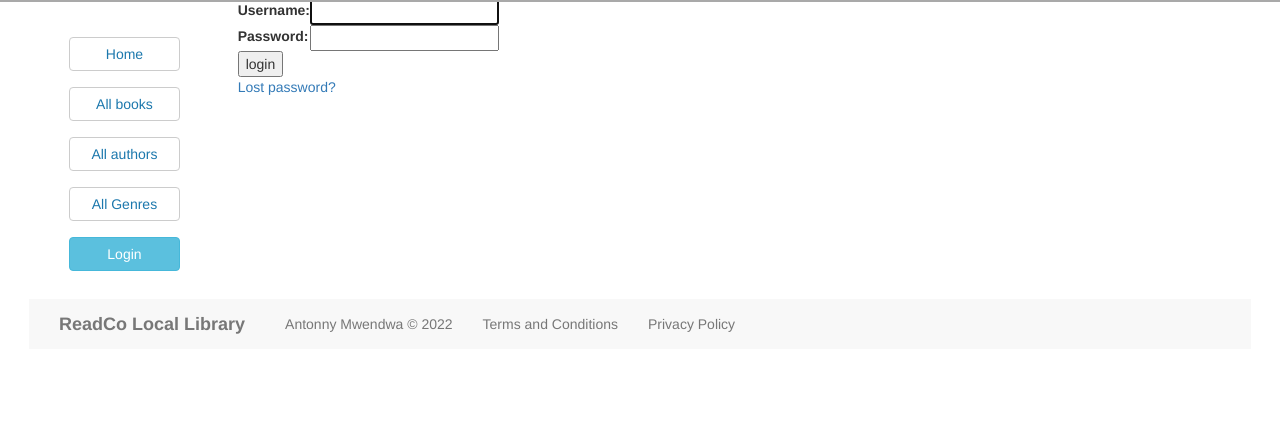
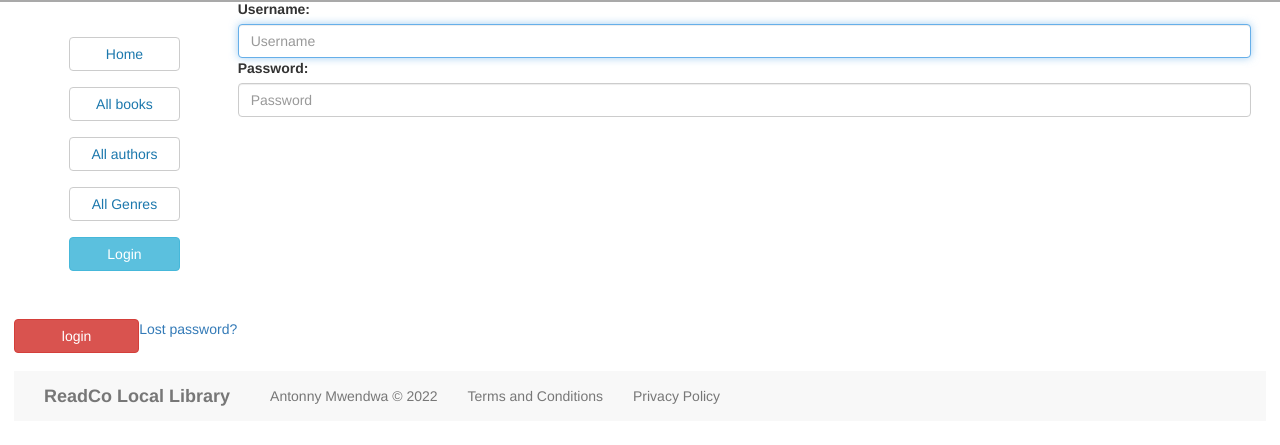
Before and after one commit to AntoMw/Locallibrary, a Django app: page /accounts/login/ in a window 1280 px wide. Shown: the part 101-546 px from the top of the page. Run offline with Django 4.2, Linux system fonts and the light colour scheme; some libraries are stand-ins or nearby versions.

Commit message:
Module 7:
Styled login.html, updated Css

```diff
--- a/catalog/static/css/styles.css
+++ b/catalog/static/css/styles.css
@@ -27,3 +27,11 @@ ul.nav{
     font-size: 1.2em;
     margin-left: 0px;
 }
+
+.input-spacing{
+    margin:10px;
+}
+
+p.lost-password-btn{
+    margin-top:30px;
+}
--- a/catalog/templates/registration/login.html
+++ b/catalog/templates/registration/login.html
@@ -17,21 +17,23 @@
 
   <form method="post" action="{% url 'login' %}">
     {% csrf_token %}
-    <table>
-      <tr>
-        <td>{{ form.username.label_tag }}</td>
-        <td>{{ form.username }}</td>
-      </tr>
-      <tr>
-        <td>{{ form.password.label_tag }}</td>
-        <td>{{ form.password }}</td>
-      </tr>
-    </table>
-    <input type="submit" value="login" />
+    <div class="form-label-group">
+        <label for="inputuser">Username: </label>
+        <input type="username" id="inputuser" name="username" class="form-control" placeholder="Username" required autofocus>
+
+    </div>
+
+      <div class="form-label-group">
+          <label for="inputPassword">Password:</label>
+          <input type="password" name="password" id="inputPassword" class="form-control" placeholder="Password" required>
+
+      </div>
+</div>
+    <input type="submit" value="login" class="btn btn-danger navbar-btn" style="width:10%;margin-top:30px;"/>
     <input type="hidden" name="next" value="{{ next }}" />
   </form>
 
   {# Assumes you setup the password_reset view in your URLconf #}
-  <p><a href="{% url 'password_reset' %}">Lost password?</a></p>
+  <p style="margin-top:30px;"><a href="{% url 'password_reset' %}">Lost password?</a></p>
 
 {% endblock %}
```
